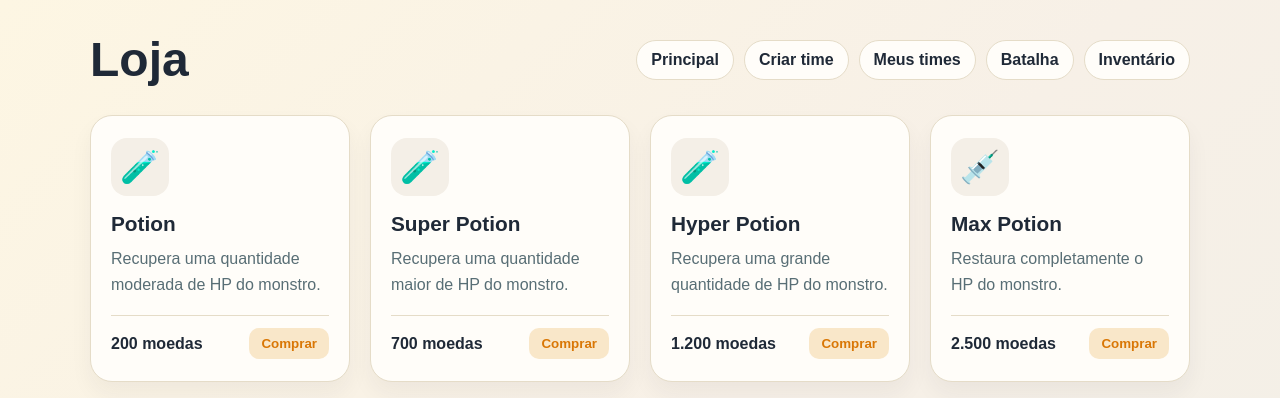
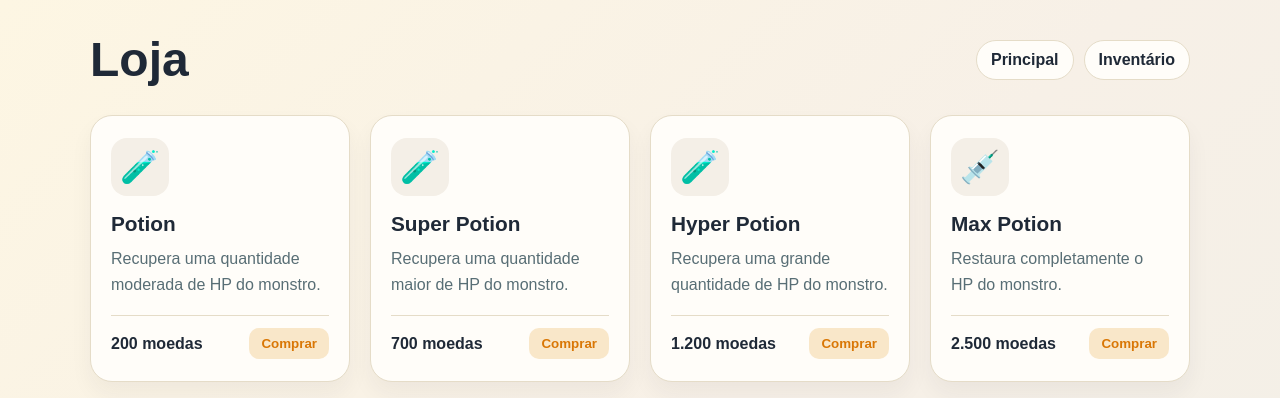
Before and after one commit to LAC-git/BolsoMonstro, a PHP site: page /jogo/loja.php in a window 1280 px wide. Shown: the top 398 px of the page. Run offline with PHP 8.4, Linux system fonts and the light colour scheme.

Commit message:
definidos os links entre as páginas

```diff
--- a/App/Views/jogo/batalha/selecionar-times.php
+++ b/App/Views/jogo/batalha/selecionar-times.php
@@ -170,7 +170,6 @@
 
             <div class="actions">
                 <button class="button" type="submit">Iniciar batalha</button>
-                <a class="secondary-button" href="../meus-times.php">Meus times</a>
             </div>
         </form>
     </main>
--- a/App/Views/jogo/inventario.php
+++ b/App/Views/jogo/inventario.php
@@ -29,7 +29,8 @@ $itens = $loja->get_precos();
         <div class="header">
             <h1>Inventário</h1>
             <nav class="menu" aria-label="Menu do inventário">
-                <a href="loja.php">Voltar à loja</a>
+                <a href="loja.php">Loja</a>
+                <a href="principal.php">Principal</a>
             </nav>
         </div>
 
--- a/App/Views/jogo/loja.php
+++ b/App/Views/jogo/loja.php
@@ -163,9 +163,6 @@ $detalhesItens = [
             <h1>Loja</h1>
             <nav class="menu" aria-label="Menu da loja">
                 <a href="principal.php">Principal</a>
-                <a href="team-builder.php">Criar time</a>
-                <a href="meus-times.php">Meus times</a>
-                <a href="batalha/selecionar-times.php">Batalha</a>
                 <a href="inventario.php">Inventário</a>
             </nav>
         </div>
--- a/App/Views/jogo/meus-times.php
+++ b/App/Views/jogo/meus-times.php
@@ -134,7 +134,6 @@
                 <a href="principal.php">Principal</a>
                 <a href="team-builder.php">Criar time</a>
                 <a href="batalha/selecionar-times.php">Batalha</a>
-                <a href="loja.php">Loja</a>
             </nav>
         </div>
 
--- a/App/Views/jogo/team-builder.php
+++ b/App/Views/jogo/team-builder.php
@@ -451,7 +451,6 @@ if (!function_exists('tipo_emoji')) {
 
             <div class="footer-actions">
                 <a class="secondary-button" href="meus-times.php">Ver meus times</a>
-                <a class="danger-button" href="batalha/selecionar-times.php">Ir para batalha</a>
                 <button class="button" type="submit">Salvar time</button>
             </div>
         </form>
```
